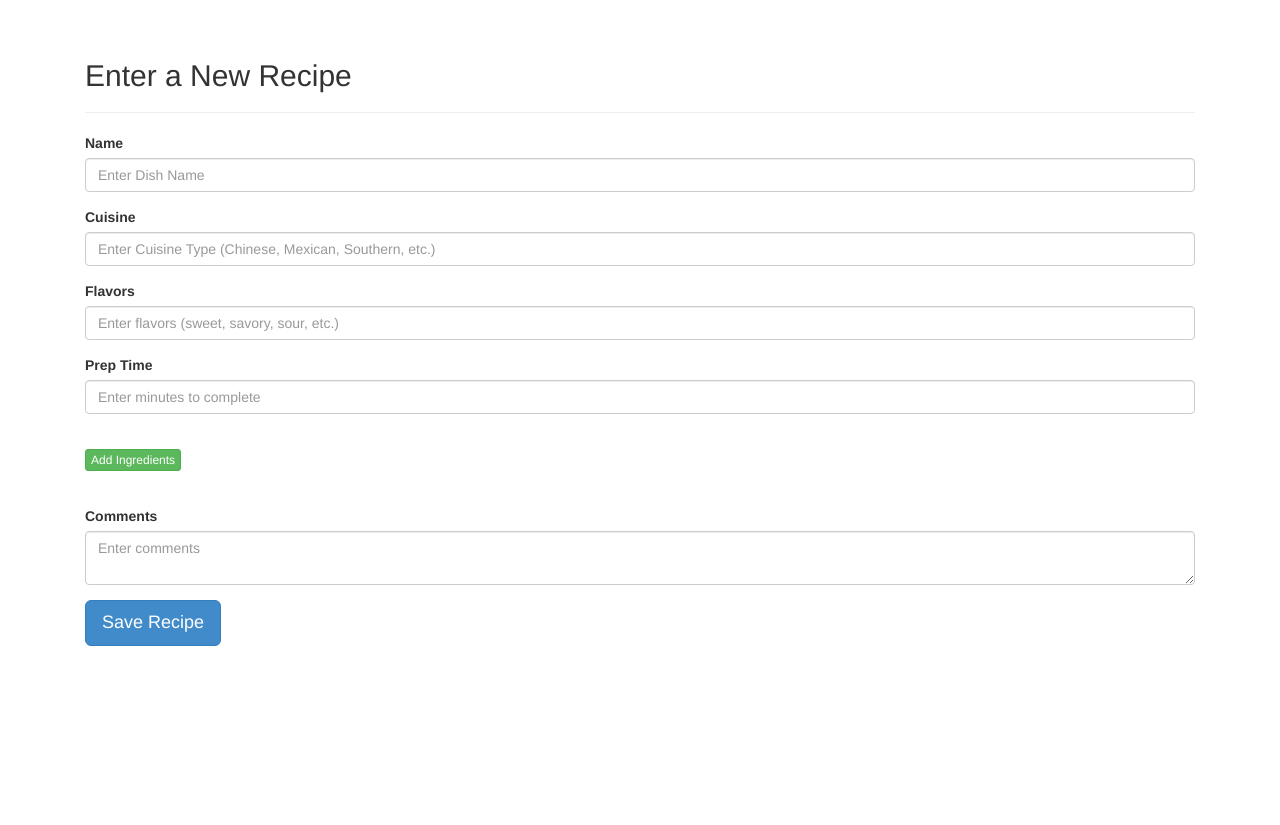
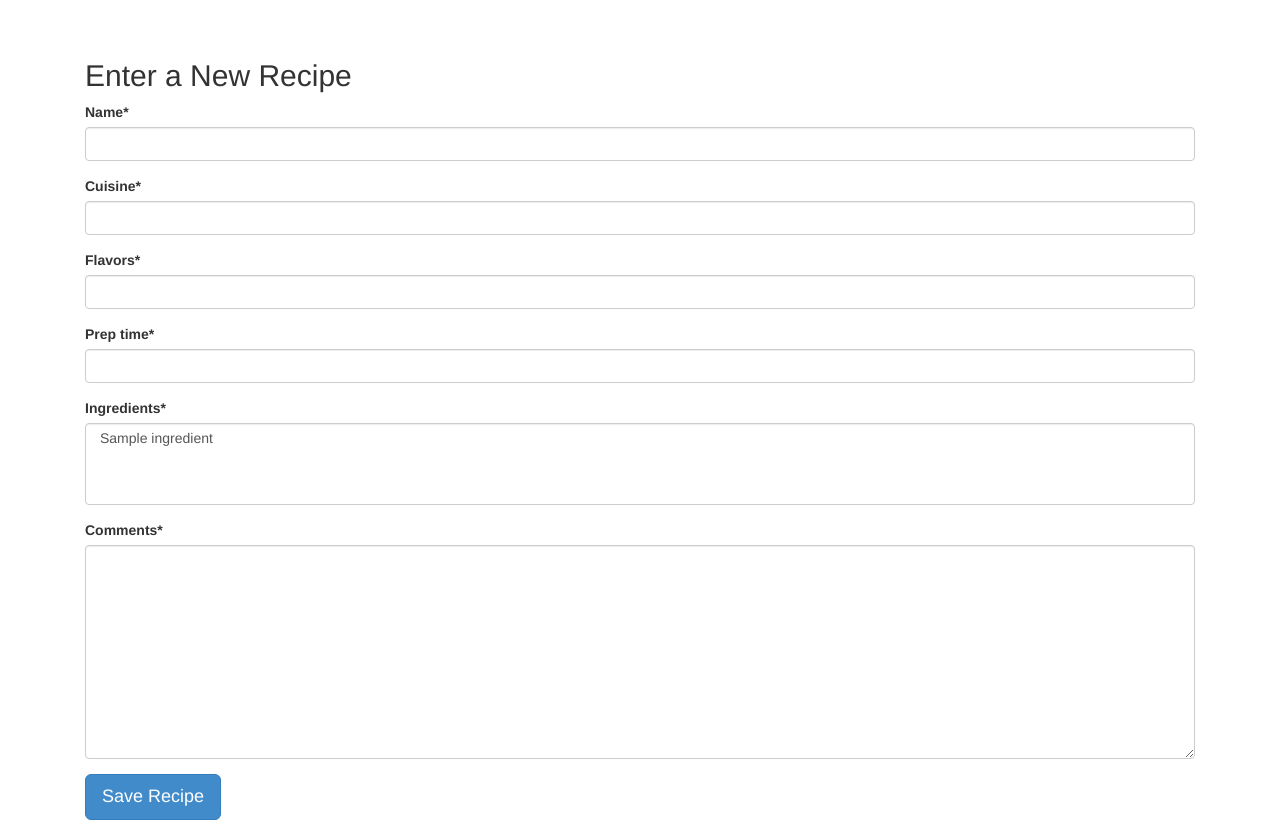
Before and after one commit to AzizHarrington/DjangoRecipeBook, a Django app: page /recipes/new in a window 1280 px wide. Shown: the part 51-876 px from the top of the page. Before the commit the page ends 697 px from the top, so only its background shows below. Run offline with Django 3.2, Linux system fonts and the light colour scheme; tables that the repository leaves empty hold one stand-in row (values such as "Sample post"); some libraries are stand-ins or nearby versions.

Commit message:
switched to function based views for simplicity's sake...

```diff
--- a/Recipes/settings/base.py
+++ b/Recipes/settings/base.py
@@ -129,7 +129,10 @@ INSTALLED_APPS = (
     # 'django.contrib.admindocs',
     'dishes',
     'south',
+    'crispy_forms',
 )
+
+CRISPY_TEMPLATE_PACK = 'bootstrap3'
 
 SESSION_SERIALIZER = 'django.contrib.sessions.serializers.JSONSerializer'
 
--- a/Recipes/urls.py
+++ b/Recipes/urls.py
@@ -1,5 +1,5 @@
 from django.conf.urls import patterns, include, url
-from dishes.views import Home
+from dishes.views import home
 
 # Uncomment the next two lines to enable the admin:
 from django.contrib import admin
@@ -15,6 +15,6 @@ urlpatterns = patterns('',
 
     # Uncomment the next line to enable the admin:
     url(r'^admin/', include(admin.site.urls)),
-    url(r'^$', Home.as_view(), name="home"),
+    url(r'^$', home, name="home"),
     url(r'^recipes/', include('dishes.urls')),
 )
--- /dev/null
+++ b/dishes/forms.py
@@ -0,0 +1,10 @@
+from django import forms
+from .models import Dish
+
+
+class DishForm(forms.ModelForm):
+
+    class Meta:
+        model = Dish
+        fields = ('name', 'cuisine', 'flavors',
+                  'prep_time', 'ingredients', 'comments')
--- a/dishes/templates/create_base.html
+++ /dev/null
@@ -1,77 +0,0 @@
-{% extends 'base.html' %}
-
-{% block content %}
-
-{% block heading %}
-{% endblock %}
-<hr>
-
-{% if dish.pk %}
-<form role="form" action="{% url 'edit' dish.pk %}" method="post">{% csrf_token %}
-{% else %}
-<form role="form" action="{% url 'new' %}" method="post">{% csrf_token %}
-{% endif %}
-    <div class="form-group">
-        <label for="name">Name</label>
-        <input type="text" class="form-control" name="name" placeholder="Enter Dish Name" value="{{ dish.name }}">
-    </div>
-    <div class="form-group">
-        <label for="cuisine">Cuisine</label>
-        <input type="text" class="form-control" name="cuisine" placeholder="Enter Cuisine Type (Chinese, Mexican, Southern, etc.)" value="{{ dish.cuisine }}">
-    </div>
-    <div class="form-group">
-        <label for="flavors">Flavors</label>
-        <input type="text" class="form-control" name="flavors" placeholder="Enter flavors (sweet, savory, sour, etc.)" value="{{ dish.flavors }}">
-    </div>
-    <div class="form-group">
-        <label for="prep_time">Prep Time</label>
-        <input type="text" class="form-control" name="prep_time" placeholder="Enter minutes to complete" value="{{ dish.prep_time }}">
-    </div>
-    <br>
-    <div class="form-group">
-        <button type="button" class="btn btn-success btn-xs" id="addIngredient">Add Ingredients</button>
-    </div>
-    <br>
-    <div class="form-group">
-        <label for="comments">Comments</label>
-        <textarea type="text" class="form-control" name="comments" placeholder="Enter comments">{{ dish.comments }}</textarea>
-    </div>
-    <button type="submit" class="btn btn-primary btn-lg">Save Recipe</button>
-</form>
-
-{% endblock %}
-
-{% block scripts %}
-<script src="https://ajax.googleapis.com/ajax/libs/jquery/1.7.2/jquery.min.js"></script>
-<script>!window.jQuery && document.write('<script src="js/jquery-1.7.2.min.js"><\/script>')</script>
-<script>
-//create three initial fields
-var startingNo = -1;
-var $node = "";
-for (varCount=0; varCount<=startingNo; varCount++){
-    var displayCount = varCount+1;
-    $node += '<div class="form-group"><label for="ingredient">Ingredient: </label><input type="text" class="form-control" name="ingredient" placeholder="Enter Ingredient Name"><button type="button" class="btn btn-danger btn-xs" id="removeVar">Remove Ingredient</button></div>';
-}
-//add them to the DOM
-$('#addIngredient').after($node);
-//remove a textfield
-$('form').on('click', '#removeVar', function(){
-    $(this).parent().remove();
-    //varCount--;
-});
-//add a new node
-$('#addIngredient').on('click', function(){
-    //new node
-    varCount++;
-    $node = '<div class="form-group"><label for="ingredient">Ingredient: </label><input type="text" class="form-control" name="ingredient" placeholder="Enter Ingredient Name"><button type="button" class="btn btn-danger btn-xs" id="removeVar">Remove Ingredient</button></div>'
-    $(this).parent().after($node);
-});
-
-{% for ingredient in dish.ingredients.all reversed %}
-    //new node for ingredient in db
-    varCount++;
-    $node = '<div class="form-group"><label for="ingredient">Ingredient: </label><input type="text" class="form-control" name="ingredient" placeholder="Enter Ingredient Name" value="{{ ingredient.name }}"><button type="button" class="btn btn-danger btn-xs" id="removeVar">Remove Ingredient</button></div>'
-    $('#addIngredient').after($node);
-{% endfor %}
-</script>
-{% endblock %}
--- a/dishes/templates/new.html
+++ b/dishes/templates/new.html
@@ -1,5 +1,13 @@
-{% extends 'create_base.html' %}
+{% extends 'base.html' %}
+{% load crispy_forms_tags %}
 
-{% block heading %}
+{% block content %}
+
 <h2>Enter a New Recipe</h2>
+
+<form role="form" action="{% url 'new' %}" method="post">{% csrf_token %}
+    {{ form|crispy }}
+    <button type="submit" class="btn btn-primary btn-lg">Save Recipe</button>
+</form>
+
 {% endblock %}
--- a/dishes/urls.py
+++ b/dishes/urls.py
@@ -1,10 +1,10 @@
 from django.conf.urls import patterns, include, url
-from dishes.views import List, Detail, New, Edit, Delete
+from dishes.views import list_view, detail, new, edit, delete
 
 urlpatterns = patterns('',
-    url(r'^list/?', List.as_view(), name="list"),
-    url(r'^detail/(?P<pk>\d+)/?$', Detail.as_view(), name="detail"),
-    url(r'^new/?', New.as_view(), name="new"),
-    url(r'^edit/(?P<pk>\d+)/?$', Edit.as_view(), name="edit"),
-    url(r'^delete/(?P<pk>\d+)/?$', Delete.as_view(), name="delete"),
+    url(r'^list/?', list_view, name="list"),
+    url(r'^detail/(?P<pk>\d+)/?$', detail, name="detail"),
+    url(r'^new/?', new, name="new"),
+    url(r'^edit/(?P<pk>\d+)/?$', edit, name="edit"),
+    url(r'^delete/(?P<pk>\d+)/?$', delete, name="delete"),
 )
--- a/dishes/views.py
+++ b/dishes/views.py
@@ -1,81 +1,57 @@
-from django.views.generic.base import View
-from django.http import HttpResponse
 from django.shortcuts import render, redirect
 from django.core.urlresolvers import reverse
 
 from .models import Dish, Ingredient
+from .forms import DishForm
 
 
 
-class Home(View):
-    def get(self, request):
-        return render(request, 'front.html')
+def home(request):
+    return render(request, 'front.html')
 
 
-class List(View):
-    def get(self, request):
-        dishes = Dish.objects.all()
-        return render(request, 'list.html', {'dishes': dishes})
+def list_view(request):
+    dishes = Dish.objects.all()
+    return render(request, 'list.html', {'dishes': dishes})
 
 
-class Detail(View):
-    def get(self, request, pk):
-        dish = Dish.objects.get(pk=pk)
-        return render(request, 'detail.html', {'dish': dish})
+def detail(request, pk):
+    dish = Dish.objects.get(pk=pk)
+    return render(request, 'detail.html', {'dish': dish})
 
 
-class New(View):
-    def get(self, request):
-        return render(request, 'new.html')
+def new(request):
+    if request.method == "POST":
+        form = DishForm(request.POST)
+        if form.is_valid():
+            form.save()
 
-    def post(self, request):
-        dish = Dish(name=request.POST.get('name'),
-                    cuisine=request.POST.get('cuisine'),
-                    flavors=request.POST.get('flavors'),
-                    prep_time=request.POST.get('prep_time'),
-                    comments=request.POST.get('comments'),
-                )
-        dish.save()
-
-        for ingredient in request.POST.getlist('ingredient'):
-            p = Ingredient(name=ingredient)
-            p.save()
-            dish.ingredients.add(p)
-
-        return redirect(reverse('list'))
+            return redirect(reverse('list'))
+    else:
+        form = DishForm()
+    return render(request, 'new.html', {'form': form})
 
 
-class Edit(View):
-    def get(self, request, pk):
-        dish = Dish.objects.get(pk=pk)
-        return render(request, "edit.html", {"dish":dish})
 
-    def post(self, request, pk):
-        dish = Dish.objects.get(pk=pk)
-
-        dish.name=request.POST.get('name')
-        dish.cuisine=request.POST.get('cuisine')
-        dish.flavors=request.POST.get('flavors')
-        dish.prep_time=request.POST.get('prep_time')
-        dish.comments=request.POST.get('comments')
-        dish.save()
-
-        dish.ingredients.all().delete()
-        for ingredient in request.POST.getlist('ingredient'):
-            p = Ingredient(name=ingredient)
-            p.save()
-            dish.ingredients.add(p)
-
-        return redirect(reverse('detail', args=(pk,)))
+def edit(request, pk):
+    dish = Dish.objects.get(pk=pk)
+    if request.method == "POST":
+        form = DishForm(request.POST, instance=dish)
+        if form.is_valid():
+            d = form.save(commit=False)
+            d.save()
+            return redirect(reverse('detail', args=(pk, )))
+    else:
+        form = DishForm(instance=dish)
+    return render(request, "edit.html", {"form": form, "dish": dish})
 
 
-class Delete(View):
-    def get(self, request, pk):
-        dish = Dish.objects.get(pk=pk)
-        return render(request, "delete.html", {"dish": dish})
 
-    def post(self, request, pk):
-        dish = Dish.objects.get(pk=pk)
+
+def delete(request, pk):
+    dish = Dish.objects.get(pk=pk)
+    if request.method == "POST":
         dish.ingredients.all().delete()
         dish.delete()
         return redirect(reverse('list'))
+    return render(request, "delete.html", {"dish": dish})
```
Also changed, not shown: dishes/templates/edit.html (+10 -2 lines), 1 other file.
